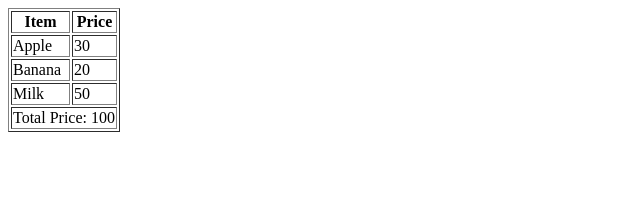
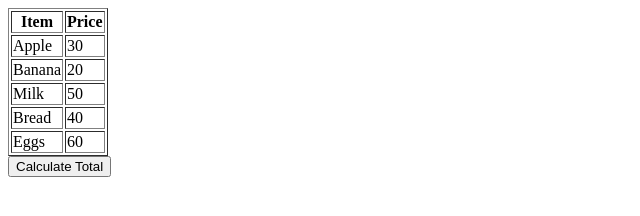
Before and after one commit to acciojob/grofers-checkout-Rohanrai540, a website: page main.html in a window 1280 px wide. Shown: the whole page, without its empty margins (0-640 px from the left). Drawn offline with Linux system fonts and the light colour scheme.

Commit message:
created a submission

```diff
--- a/main.html
+++ b/main.html
@@ -7,11 +7,12 @@
 
 <body>
     <!-- the entire body must be written by student -->
-    <table border="1" id="grocery-table">
+    <table border="1">
   <tr>
     <th>Item</th>
     <th>Price</th>
   </tr>
+
   <tr class="item">
     <td>Apple</td>
     <td class="prices">30</td>
@@ -24,7 +25,19 @@
     <td>Milk</td>
     <td class="prices">50</td>
   </tr>
+  <tr class="item">
+    <td>Bread</td>
+    <td class="prices">40</td>
+  </tr>
+  <tr class="item">
+    <td>Eggs</td>
+    <td class="prices">60</td>
+  </tr>
 </table>
+
+<button>Calculate Total</button>
+
+<h2 id="ans"></h2>
     <script type="text/javascript" src="./script.js">
 </script>
 
--- a/script.js
+++ b/script.js
@@ -1,23 +1,13 @@
-// Select all price elements
-const prices = document.querySelectorAll(".prices");
+const button = document.querySelector("button");
+const ans = document.getElementById("ans");
 
-let total = 0;
+button.addEventListener("click", () => {
+  const prices = document.querySelectorAll(".prices");
+  let total = 0;
 
-// Calculate total price dynamically
-prices.forEach(price => {
-  total += Number(price.innerText);
+  prices.forEach(price => {
+    total += Number(price.innerText);
+  });
+
+  ans.innerText = total;
 });
-
-// Create new row
-const totalRow = document.createElement("tr");
-
-// Create single cell
-const totalCell = document.createElement("td");
-totalCell.setAttribute("colspan", "2");
-totalCell.innerText = `Total Price: ${total}`;
-
-// Append cell to row
-totalRow.appendChild(totalCell);
-
-// Append row to table
-document.querySelector("#grocery-table").appendChild(totalRow);
--- a/styles.css
+++ b/styles.css
@@ -1,2 +1 @@
-
 /* Your CSS Code here. */
```
